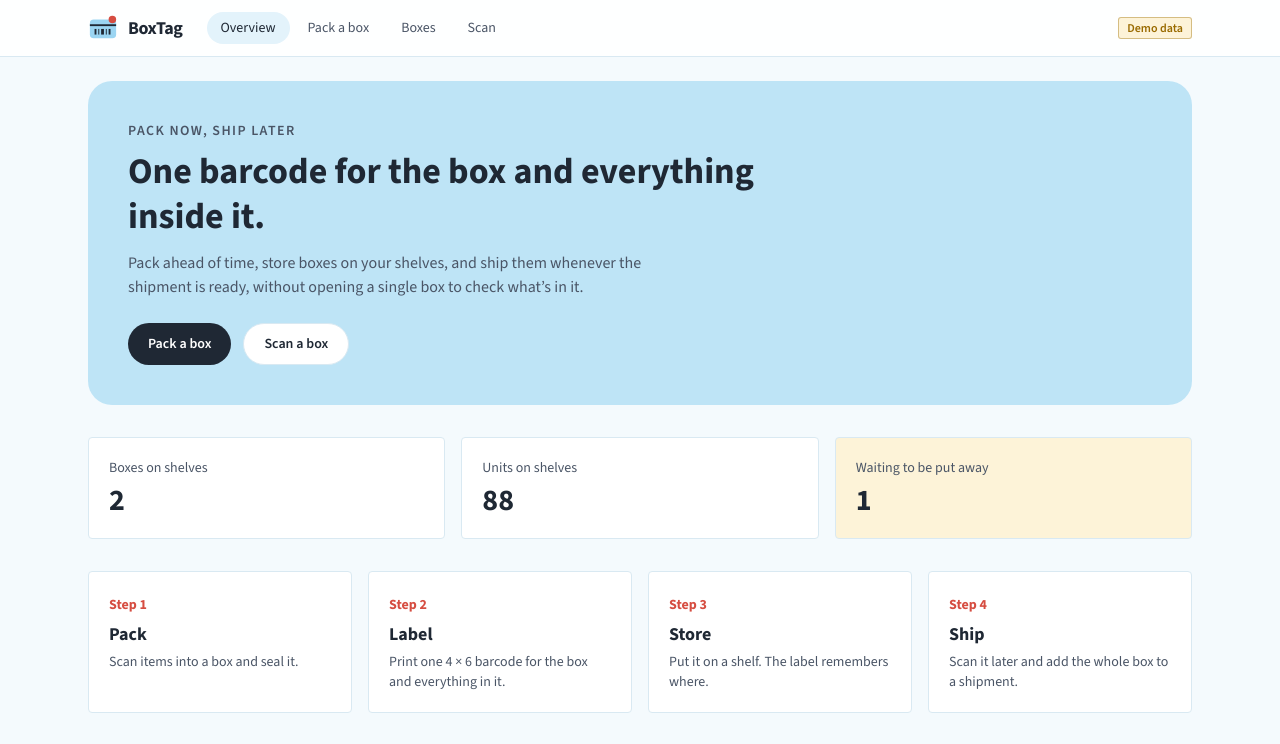
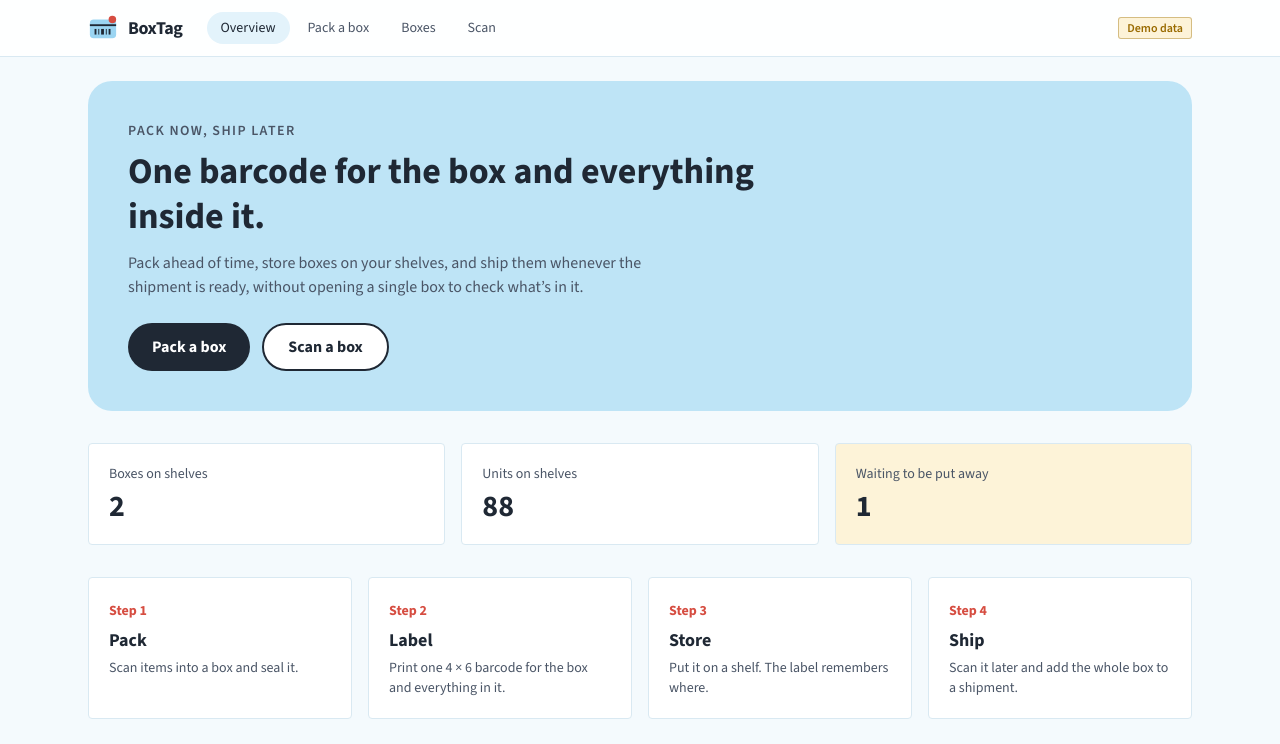
Before and after one commit to Sarah-Kayembe/box-lpn-demo, a Next.js app: page / in a window 1280 px wide. Shown: the top 744 px of the page. Built offline with nearby package versions, Linux system fonts and the light colour scheme; no server answers.

Commit message:
Make buttons and inputs bigger and bolder, add an icon set

```diff
--- a/src/app/globals.css
+++ b/src/app/globals.css
@@ -30,33 +30,27 @@ body {
 @utility card {
   @apply rounded-[4px] border border-line bg-white p-5;
 }
+/* Buttons: big, solid and clear. Filled for the main action, a strong outline for the second one. */
 @utility btn {
-  @apply inline-flex items-center justify-center gap-2 rounded-full px-5 py-2.5 text-sm font-semibold transition disabled:cursor-not-allowed disabled:opacity-50;
+  @apply inline-flex min-h-12 items-center justify-center gap-2 rounded-full px-6 text-base leading-none font-bold transition select-none active:translate-y-px focus-visible:outline-none focus-visible:ring-4 focus-visible:ring-sky-brand disabled:cursor-not-allowed disabled:border-transparent disabled:bg-[#dfe6eb] disabled:text-[#8a96a3] disabled:active:translate-y-0;
 }
 @utility btn-primary {
-  @apply btn bg-navy text-white hover:bg-navy-soft;
+  @apply btn bg-navy text-white hover:bg-[#34424f];
 }
 @utility btn-accent {
-  @apply btn bg-red-brand text-white hover:brightness-110;
+  @apply btn bg-red-brand text-white hover:bg-[#bf3f34];
 }
 @utility btn-ghost {
-  @apply btn border border-line bg-white text-navy hover:bg-sky-soft;
+  @apply btn border-2 border-navy bg-white text-navy hover:bg-sky-soft;
+}
+@utility btn-sm {
+  @apply min-h-10 px-4 text-[15px];
 }
 @utility input {
-  @apply w-full rounded-[3px] border border-[#c5d3dc] bg-white px-3 py-2 text-[15px] text-navy outline-none placeholder:text-navy-soft/60 focus:border-navy-soft focus:ring-2 focus:ring-sky-soft;
+  @apply min-h-12 w-full rounded-[4px] border border-[#b9c8d2] bg-white px-3.5 text-base text-navy outline-none placeholder:text-navy-soft/60 focus:border-navy focus:ring-2 focus:ring-sky-brand/60;
 }
 @utility label {
-  @apply mb-1 block text-sm font-semibold text-navy;
-}
-/* Plain notices, like a regular admin screen: white with a colored left edge */
-@utility notice {
-  @apply rounded-[3px] border border-line border-l-4 bg-white px-4 py-3 text-[15px] text-navy;
-}
-@utility notice-success {
-  @apply notice border-l-mint;
-}
-@utility notice-error {
-  @apply notice border-l-red-brand;
+  @apply mb-1.5 block text-[15px] font-bold text-navy;
 }
 
 /* Printing: only the label, at exactly 4 x 6 inches */
--- /dev/null
+++ b/src/components/Icon.tsx
@@ -0,0 +1,36 @@
+/** Small stroke icons used inside buttons, alerts and tags. */
+
+const paths = {
+  plus: "M12 5v14M5 12h14",
+  arrow: "M5 12h14M13 6l6 6-6 6",
+  check: "M5 12.5l4.5 4.5L19 7.5",
+  printer: "M7 9V4h10v5M7 17H5a1 1 0 0 1-1-1v-5a2 2 0 0 1 2-2h12a2 2 0 0 1 2 2v5a1 1 0 0 1-1 1h-2M7 14h10v6H7z",
+  scan: "M4 8V5a1 1 0 0 1 1-1h3M16 4h3a1 1 0 0 1 1 1v3M20 16v3a1 1 0 0 1-1 1h-3M8 20H5a1 1 0 0 1-1-1v-3M7 9v6M10 9v6M13 9v6M17 9v6",
+  shelf: "M4 20V4M20 20V4M4 9h16M4 15h16M8 6.5h3M13 12h4",
+  truck: "M3 6h11v10H3zM14 10h4l3 3v3h-7M7 19a1.5 1.5 0 1 0 0-.01M17 19a1.5 1.5 0 1 0 0-.01",
+  camera: "M4 8h3l2-3h6l2 3h3v11H4zM12 16.5a3.5 3.5 0 1 0 0-7 3.5 3.5 0 0 0 0 7z",
+  close: "M6 6l12 12M18 6L6 18",
+  alert: "M12 8v5M12 16.5v.5",
+  info: "M12 11v6M12 7.5v.5",
+} as const;
+
+export type IconName = keyof typeof paths;
+
+export function Icon({ name, size = 18, className }: { name: IconName; size?: number; className?: string }) {
+  return (
+    <svg
+      width={size}
+      height={size}
+      viewBox="0 0 24 24"
+      fill="none"
+      stroke="currentColor"
+      strokeWidth={2.2}
+      strokeLinecap="round"
+      strokeLinejoin="round"
+      aria-hidden="true"
+      className={`shrink-0 ${className ?? ""}`}
+    >
+      <path d={paths[name]} />
+    </svg>
+  );
+}
```
